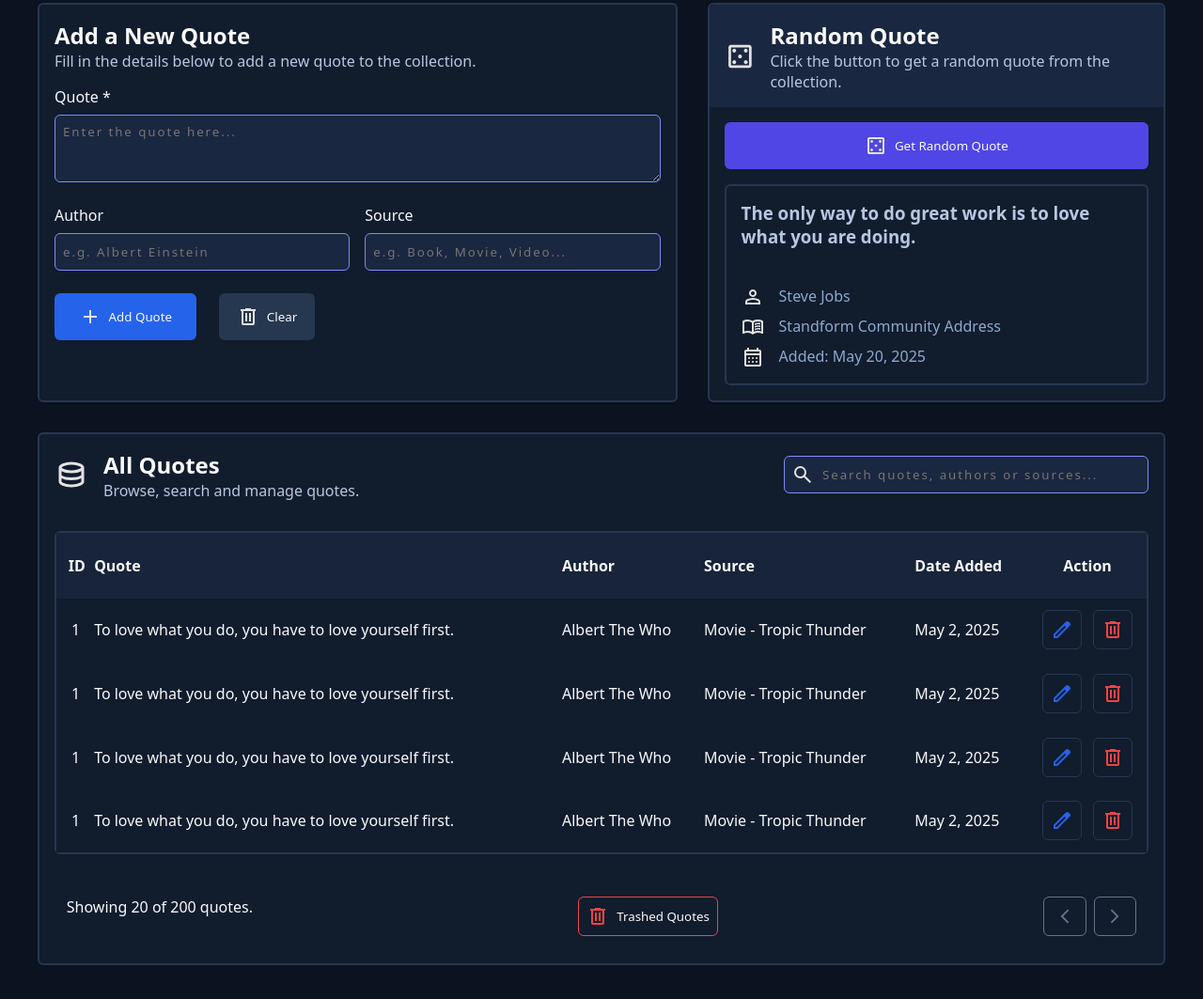
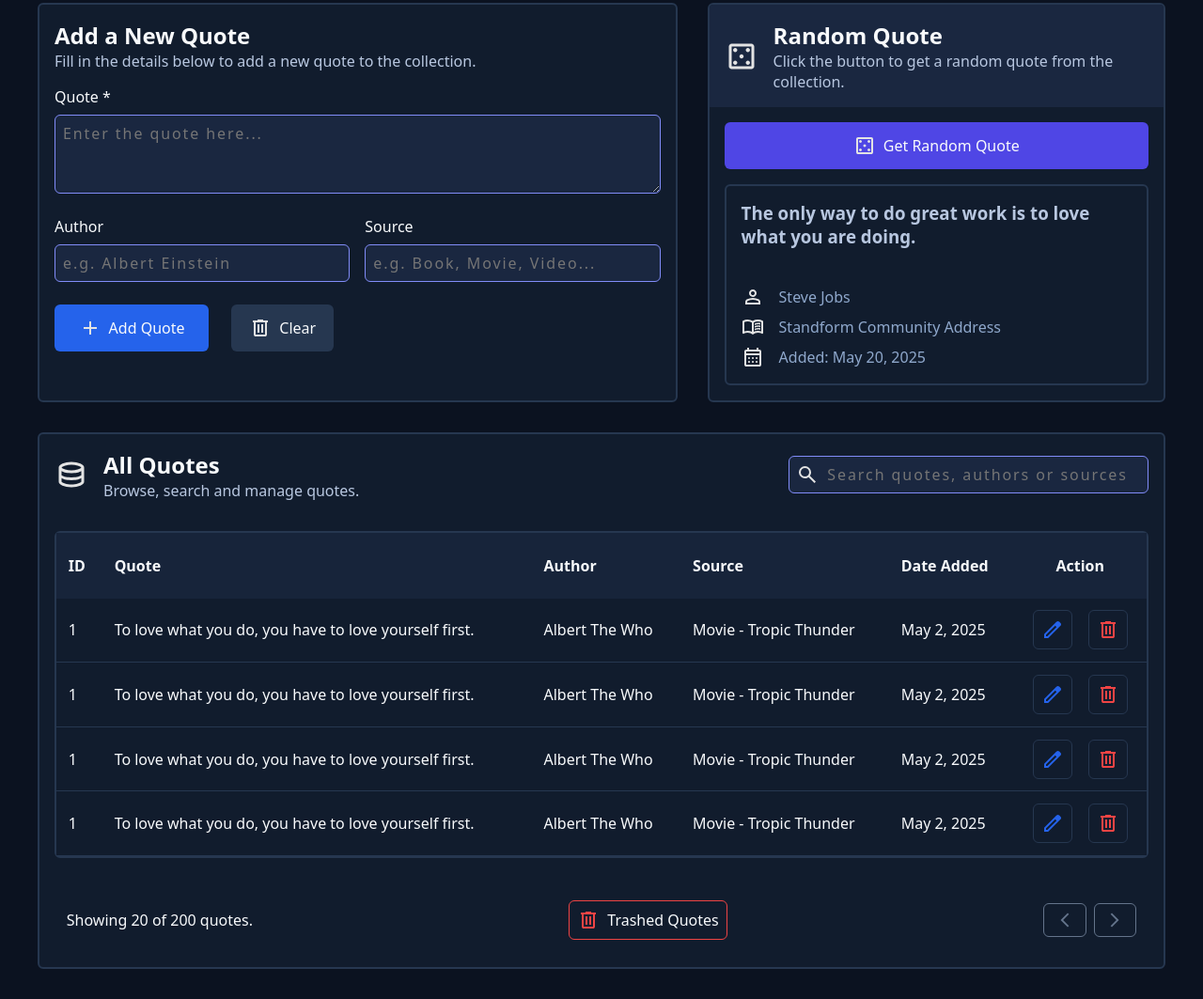
Before and after one commit to van-heisenbug/quote-keeper, a plain HTML site: page index.html in a window 1280 px wide. Shown: the part 109-1172 px from the top of the page at 94% size. Before the commit the page ends 1136 px from the top, so only its background shows below. Drawn offline with Linux system fonts and the light colour scheme.

Commit message:
Used Claude to make my UI responsive and refactored CSS

```diff
--- a/css/main.css
+++ b/css/main.css
@@ -12,7 +12,6 @@
   --main-bg: #0b1220;
   --card-bg: #111c2d;
   --input-bg: #1a2740;
-
   --table-header: #17243a;
 
   --white-primary: #f8fafc;
@@ -24,12 +23,13 @@
   --purple-secondary: #6366f1;
   --blue-primary: #2563eb;
   --blue-secondary: #818cf8;
-
   --green-primary: #22c55e;
-
   --red-primary: #ef4444;
 
   --card-border: #263750;
+
+  --radius: 6px;
+  --page-gutter: 2.5rem;
 }
 
 body {
@@ -39,33 +39,62 @@ body {
 }
 
 main {
-  padding-inline: 2.5rem;
+  padding-inline: var(--page-gutter);
+  padding-block-end: 2rem;
+}
+
+svg {
+  flex-shrink: 0;
+}
+
+/* Form controls */
+button,
+input,
+textarea {
+  font: inherit;
+  color: inherit;
 }
 
 button {
+  display: inline-flex;
+  align-items: center;
+  gap: 0.5rem;
   cursor: pointer;
+  background: none;
   border: none;
-  display: flex;
-  align-items: center;
-}
-
-button,
-input,
-textarea {
-  font-family: var(--basic-font);
 }
 
 input,
 textarea {
+  padding: 0.5rem;
+  color: var(--white-secondary);
+  letter-spacing: 0.12rem;
   background-color: var(--input-bg);
   border: 1px solid var(--blue-secondary);
-  border-radius: 6px;
+  border-radius: var(--radius);
   outline: none;
-  color: var(--white-secondary);
-  letter-spacing: 0.12rem;
-  padding: 0.5rem;
 }
 
 input {
   height: 2.5rem;
 }
+
+textarea {
+  resize: vertical;
+}
+
+input:focus,
+textarea:focus {
+  border-color: var(--purple-secondary);
+}
+
+button:focus-visible {
+  outline: 2px solid var(--blue-secondary);
+  outline-offset: 2px;
+}
+
+@media (max-width: 700px) {
+  :root {
+    --page-gutter: 1rem;
+  }
+}
--- a/css/pagination.css
+++ b/css/pagination.css
@@ -1,49 +1,35 @@
-/* Pagination */
-
 .quote-manager__pagination {
   display: flex;
+  flex-wrap: wrap;
+  align-items: center;
   justify-content: space-between;
+  gap: 1rem;
   padding: 0.8rem;
 }
 
-.pagination__current-page {
-  background-color: teal;
+.pagination__trash {
+  padding: 0.5rem;
+  border: 1px solid var(--red-primary);
+  border-radius: var(--radius);
 }
 
-.pagination__trash {
-  background-color: transparent;
-  color: inherit;
-  padding: 0.5rem;
-  border-radius: 6px;
-  border: 1px solid var(--red-primary);
-  display: flex;
-  column-gap: 0.5rem;
-}
 .pagination__trash:hover {
-  border: 1px solid var(--purple-primary);
+  border-color: var(--purple-primary);
 }
 
 .pagination__pages {
   display: flex;
-  column-gap: 0.5rem;
+  gap: 0.5rem;
 }
 
-.pagination__previous {
-  background-color: transparent;
+.pagination__previous,
+.pagination__next {
+  padding: 0.5rem 0.8rem;
   border: 1px solid var(--white-disabled);
-  padding-inline: 0.8rem;
-  border-radius: 6px;
-}
-.pagination__previous:hover {
-  border: 1px solid var(--white-muted);
+  border-radius: var(--radius);
 }
 
-.pagination__next {
-  background-color: transparent;
-  border: 1px solid var(--white-disabled);
-  padding-inline: 0.8rem;
-  border-radius: 6px;
+.pagination__previous:hover,
+.pagination__next:hover {
+  border-color: var(--white-muted);
 }
-.pagination__next:hover {
-  border: 1px solid var(--white-muted);
-}
--- a/css/section-one.css
+++ b/css/section-one.css
@@ -1,66 +1,69 @@
-/* Section One */
 .section-one {
+  display: flex;
+  gap: 2rem;
   margin-block-start: 2rem;
-  display: flex;
-  column-gap: 2rem;
+}
+
+/* Cards */
+.quote-form__container,
+.random-quote__container {
+  background-color: var(--card-bg);
+  border: 2px solid var(--card-border);
+  border-radius: var(--radius);
 }
 
 .quote-form__container {
-  background-color: var(--card-bg);
-  border: 2px solid var(--card-border);
-  border-radius: 6px;
+  display: flex;
+  flex: 4;
+  flex-direction: column;
+  gap: 1rem;
   padding: 1rem;
-  flex: 4;
-  display: flex;
-  flex-direction: column;
-  row-gap: 1rem;
 }
 
-.quote-form__head p {
+.random-quote__container {
+  flex: 3;
+  overflow: hidden;
+}
+
+.quote-form__description,
+.random-quote__description {
   color: var(--white-secondary);
 }
 
+/* Add quote form */
 .quote-form {
   display: flex;
   flex-direction: column;
-  row-gap: 1.5rem;
+  gap: 1.5rem;
 }
 
 .quote-form__divider {
-  display: flex;
-  column-gap: 1rem;
-}
-
-.quote-form__divider .quote-form__control {
-  flex: 1;
+  display: grid;
+  grid-template-columns: 1fr 1fr;
+  gap: 1rem;
 }
 
 .quote-form__control {
   display: flex;
   flex-direction: column;
-  row-gap: 0.5rem;
-}
-
-.random-quote__container {
-  background-color: var(--card-bg);
-  border: 2px solid var(--card-border);
-  border-radius: 6px;
-  flex: 3;
+  gap: 0.5rem;
 }
 
 .quote-form__cta {
-  flex-direction: row;
-  column-gap: 1.5rem;
+  flex-flow: row wrap;
+  gap: 1rem 1.5rem;
+}
+
+.quote-form__add-quote,
+.quote-form__clear,
+.random-quote__btn {
+  padding: 0.8rem 1.2rem;
+  border-radius: var(--radius);
 }
 
 .quote-form__add-quote {
+  padding-inline: 1.6rem;
   background-color: var(--blue-primary);
-  color: inherit;
-  display: flex;
-  align-items: center;
-  column-gap: 0.5rem;
-  border-radius: 6px;
-  padding: 0.8rem 1.6rem;
 }
 
 .quote-form__add-quote:hover {
@@ -69,52 +72,34 @@
 
 .quote-form__clear {
   background-color: var(--card-border);
-  color: inherit;
-  display: flex;
-  align-items: center;
-  column-gap: 0.5rem;
-  border-radius: 6px;
-  padding: 0.8rem 1.2rem;
 }
 
 .quote-form__clear:hover {
   background-color: var(--red-primary);
 }
 
+/* Random quote */
 .random-quote__head {
+  padding: 1rem;
   background-color: var(--input-bg);
-  border-top-left-radius: 6px;
-  border-top-right-radius: 6px;
-  padding: 1rem;
 }
 
 .random-quote__label {
   display: flex;
-  column-gap: 1rem;
   align-items: center;
-}
-
-.random-quote__label p {
-  color: var(--white-secondary);
+  gap: 1rem;
 }
 
 .random-quote__body {
-  border-radius: 6px;
-  padding: 1rem;
   display: flex;
   flex-direction: column;
-  row-gap: 1rem;
+  gap: 1rem;
+  padding: 1rem;
 }
 
 .random-quote__btn {
+  justify-content: center;
   background-color: var(--purple-primary);
-  padding: 0.8rem 1.2rem;
-  border-radius: 6px;
-  display: flex;
-  align-items: center;
-  justify-content: center;
-  column-gap: 0.5rem;
-  color: inherit;
 }
 
 .random-quote__btn:hover {
@@ -122,31 +107,36 @@
 }
 
 .random-quote__details {
-  border-radius: 6px;
-  border: 2px solid var(--card-border);
-  padding: 1rem;
   display: flex;
   flex-direction: column;
-  row-gap: 0.5rem;
+  gap: 0.5rem;
+  padding: 1rem;
+  border: 2px solid var(--card-border);
+  border-radius: var(--radius);
 }
 
-.random-quote__details h3 {
+.random-quote__text {
+  padding-block-end: 2rem;
   color: var(--white-secondary);
-  padding-block-end: 2rem;
 }
 
-.random-quote__author {
+.random-quote__author,
+.random-quote__source,
+.random-quote__date-added {
   display: flex;
-  column-gap: 1rem;
+  align-items: center;
+  gap: 1rem;
   color: var(--white-muted);
 }
-.random-quote__source {
-  display: flex;
-  column-gap: 1rem;
-  color: var(--white-muted);
+
+@media (max-width: 900px) {
+  .section-one {
+    flex-direction: column;
+  }
 }
-.random-quote__date-added {
-  display: flex;
-  column-gap: 1rem;
-  color: var(--white-muted);
+
+@media (max-width: 600px) {
+  .quote-form__divider {
+    grid-template-columns: 1fr;
+  }
 }
--- a/css/section-two.css
+++ b/css/section-two.css
@@ -1,48 +1,47 @@
-/* Section Two */
 .section-two {
   margin-block-start: 2rem;
   background-color: var(--card-bg);
   border: 2px solid var(--card-border);
-  border-radius: 6px;
+  border-radius: var(--radius);
 }
 
 .quote-manager {
-  padding: 1rem;
   display: flex;
   flex-direction: column;
-  row-gap: 2rem;
+  gap: 2rem;
+  padding: 1rem;
 }
 
 .quote-manager__head {
   display: flex;
+  flex-wrap: wrap;
+  align-items: center;
   justify-content: space-between;
-  align-items: center;
+  gap: 1rem;
 }
 
 .quote-manager__label {
+  display: flex;
   flex: 4;
-  display: flex;
   align-items: center;
-  column-gap: 1rem;
+  gap: 1rem;
 }
 
-.quote-manager__label p {
+.quote-manager__description {
   color: var(--white-secondary);
 }
 
 .quote-manager__search {
+  position: relative;
+  display: flex;
   flex: 2;
-  display: flex;
   align-items: center;
-  position: relative;
+  min-width: 16rem;
 }
 
 .quote-manager__search-icon {
-  background-color: transparent;
   position: absolute;
   left: 0.5rem;
-  display: flex;
-  align-items: center;
 }
 
 .quote-manager__search-input {
@@ -50,66 +49,107 @@
   padding-inline-start: 2.5rem;
 }
 
+/* Table */
 .quote-manager__table {
+  width: 100%;
+  border: 2px solid var(--card-border);
   border-collapse: separate;
   border-spacing: 0;
-  width: 100%;
-  border-radius: 6px;
-  border: 2px solid var(--card-border);
+  border-radius: var(--radius);
 }
 
-.quote-manager__table thead {
+/* :where() keeps this base rule weak so column classes can override it */
+:where(.quote-manager__table) :is(th, td) {
+  padding: 0.8rem;
+  text-align: left;
+}
+
+.quote-manager__table th {
+  padding-block: 1.5rem;
   background-color: var(--table-header);
 }
 
-.quote-manager__table thead tr th {
-  padding-block: 1.5rem;
-  text-align: left;
-}
-
-.quote-manager__table thead tr th:first-child {
-  padding-inline-start: 0.8rem;
-}
-
-.quote-manager__table thead tr th:last-child {
-  text-align: center;
-}
-
-.quote-manager__table tbody {
+.quote-manager__table td {
   background-color: var(--card-bg);
-}
-
-.quote-manager__table tbody tr td {
-  padding-block: 0.8rem;
-}
-
-.quote-manager__table tbody tr td:first-child {
-  padding-inline-start: 1rem;
+  border-bottom: 1px solid var(--card-border);
 }
 
 .quote-manager__table-action {
-  display: flex;
-  align-items: center;
-  justify-content: center;
-  column-gap: 0.8rem;
+  text-align: center;
+  white-space: nowrap;
 }
 
-.quote-manager__table-edit {
+.quote-manager__table-edit,
+.quote-manager__table-trash {
   padding: 0.5rem;
-  background-color: transparent;
   border: 1px solid var(--card-border);
-  border-radius: 6px;
-}
-.quote-manager__table-edit:hover {
-  border: 1px solid var(--purple-primary);
+  border-radius: var(--radius);
 }
 
 .quote-manager__table-trash {
-  padding: 0.5rem;
-  background-color: transparent;
-  border: 1px solid var(--card-border);
-  border-radius: 6px;
+  margin-inline-start: 0.8rem;
 }
+
+.quote-manager__table-edit:hover {
+  border-color: var(--purple-primary);
+}
+
 .quote-manager__table-trash:hover {
-  border: 1px solid var(--red-primary);
+  border-color: var(--red-primary);
 }
+
+@media (max-width: 700px) {
+  .quote-manager__table,
+  .quote-manager__table tbody,
+  .quote-manager__table tr {
+    display: block;
+  }
+
+  .quote-manager__table {
+    border: none;
+  }
+
+  /* Hide the header row visually, but keep it for screen readers */
+  .quote-manager__table thead {
+    position: absolute;
+    width: 1px;
+    height: 1px;
+    overflow: hidden;
+    clip: rect(0 0 0 0);
+  }
+
+  /* Each row becomes a card */
+  .quote-manager__table tr {
+    margin-block-end: 1rem;
+    overflow: hidden;
+    border: 1px solid var(--card-border);
+    border-radius: var(--radius);
+  }
+
+  /* Each cell shows its label, then its value */
+  .quote-manager__table td {
+    display: grid;
+    grid-template-columns: 6.5rem 1fr;
+    gap: 1rem;
+  }
+
+  .quote-manager__table td:last-child {
+    border-bottom: none;
+  }
+
+  .quote-manager__table td::before {
+    content: attr(data-label);
+    font-weight: 600;
+    color: var(--white-muted);
+  }
+
+  /* The buttons row has no label */
+  .quote-manager__table .quote-manager__table-action {
+    display: flex;
+    justify-content: flex-end;
+  }
+
+  .quote-manager__table .quote-manager__table-action::before {
+    content: none;
+  }
+}
--- a/index.html
+++ b/index.html
@@ -11,11 +11,11 @@
     <link rel="stylesheet" href="css/pagination.css" />
   </head>
   <body>
-    <header>
-      <nav class="header__brand">
-        <h1>Van's Quote Keeper</h1>
-        <p>Collect &bull; Save &bull; Get Motivated!</p>
-      </nav>
+    <header class="header">
+      <div class="header__brand">
+        <h1 class="header__title">Van's Quote Keeper</h1>
+        <p class="header__tagline">Collect &bull; Save &bull; Get Motivated!</p>
+      </div>
       <div class="header__theme">
         <button type="button" class="header__theme-toggle">
           <!-- Light Theme ICON -->
@@ -56,7 +56,7 @@
         <div class="quote-form__container">
           <div class="quote-form__head">
             <h2>Add a New Quote</h2>
-            <p>
+            <p class="quote-form__description">
               Fill in the details below to add a new quote to the collection.
             </p>
           </div>
@@ -137,12 +137,12 @@
                   d="M8.56,17.56Q9,17.13 9,16.5T8.56,15.44T7.5,15T6.44,15.44T6,16.5t0.44,1.06T7.5,18t1.06-0.44Zm0-9Q9,8.13 9,7.5T8.56,6.44T7.5,6T6.44,6.44T6,7.5T6.44,8.56T7.5,9T8.56,8.56Zm4.5,4.5Q13.5,12.63 13.5,12t-0.44-1.06T12,10.5t-1.06,0.44T10.5,12t0.44,1.06T12,13.5t1.06-0.44Zm4.5,4.5Q18,17.13 18,16.5t-0.44-1.06T16.5,15t-1.06,0.44T15,16.5t0.44,1.06T16.5,18t1.06-0.44Zm0-9Q18,8.13 18,7.5T17.56,6.44T16.5,6T15.44,6.44T15,7.5t0.44,1.06T16.5,9t1.06-0.44ZM5,21q-0.83,0-1.41-0.59T3,19V5Q3,4.17 3.59,3.59T5,3H19q0.83,0 1.41,0.59T21,5V19q0,0.82-0.59,1.41T19,21H5Zm0-2H19V5H5V19ZM5,5V19V5Z"
                 />
               </svg>
-              <span>
+              <div>
                 <h2>Random Quote</h2>
-                <p>
+                <p class="random-quote__description">
                   Click the button to get a random quote from the collection.
                 </p>
-              </span>
+              </div>
             </div>
           </div>
           <div class="random-quote__body">
@@ -161,7 +161,7 @@
               Get Random Quote
             </button>
             <div class="random-quote__details">
-              <h3>
+              <h3 class="random-quote__text">
                 The only way to do great work is to love what you are doing.
               </h3>
               <p class="random-quote__author">
@@ -225,10 +225,12 @@
                   d="M12,21q-3.78,0-6.39-1.16Q3,18.68 3,17V7Q3,5.35 5.64,4.17T12,3t6.36,1.17T21,7V17q0,1.68-2.61,2.84Q15.78,21 12,21ZM12,9.02q2.23,0 4.48-0.64T19,7.02Q18.73,6.3 16.49,5.65T12,5Q9.73,5 7.54,5.64T5,7.02Q5.35,7.77 7.54,8.4T12,9.02ZM12,14q1.05,0 2.03-0.1t1.86-0.29t1.67-0.46q0.79-0.27 1.44-0.63v-3q-0.65,0.35-1.44,0.63q-0.79,0.28-1.67,0.46T14.03,10.9T12,11T9.95,10.9T8.06,10.61Q7.18,10.43 6.4,10.15Q5.63,9.88 5,9.52v3q0.63,0.35 1.4,0.63q0.78,0.28 1.66,0.46T9.95,13.9T12,14Zm0,5q1.15,0 2.34-0.18t2.19-0.46t1.67-0.65q0.68-0.36 0.8-0.74V14.53q-0.65,0.35-1.44,0.63q-0.79,0.27-1.67,0.46T14.03,15.9T12,16T9.95,15.9T8.06,15.61Q7.18,15.43 6.4,15.15T5,14.53V17q0.13,0.38 0.79,0.73t1.66,0.64t2.2,0.46T12,19Z"
                 />
               </svg>
-              <span>
+              <div>
                 <h2>All Quotes</h2>
-                <p>Browse, search and manage quotes.</p>
-              </span>
+                <p class="quote-manager__description">
+                  Browse, search and manage quotes.
+                </p>
+              </div>
             </div>
             <div class="quote-manager__search">
               <button type="button" class="quote-manager__search-icon">
@@ -252,27 +254,40 @@
               />
             </div>
           </div>
-          <table class="quote-manager__table">
-            <thead>
-              <tr>
-                <th>ID</th>
-                <th>Quote</th>
-                <th>Author</th>
-                <th>Source</th>
-                <th>Date Added</th>
-                <th>Action</th>
+          <table class="quote-manager__table" role="table">
+            <thead role="rowgroup">
+              <tr role="row">
+                <th role="columnheader" scope="col">ID</th>
+                <th role="columnheader" scope="col">Quote</th>
+                <th role="columnheader" scope="col">Author</th>
+                <th role="columnheader" scope="col">Source</th>
+                <th role="columnheader" scope="col">Date Added</th>
+                <th
+                  role="columnheader"
+                  scope="col"
+                  class="quote-manager__table-action"
+                >
+                  Action
+                </th>
               </tr>
             </thead>
-            <tbody>
-              <tr>
-                <td>1</td>
-                <td>To love what you do, you have to love yourself first.</td>
-                <td>Albert The Who</td>
-                <td>Movie - Tropic Thunder</td>
-                <td>May 2, 2025</td>
-                <td class="quote-manager__table-action">
-                  <button type="button" class="quote-manager__table-edit">
+            <tbody role="rowgroup">
+              <tr role="row">
+                <td role="cell" data-label="ID">1</td>
+                <td role="cell" data-label="Quote">
+                  To love what you do, you have to love yourself first.
+                </td>
+                <td role="cell" data-label="Author">Albert The Who</td>
+                <td role="cell" data-label="Source">Movie - Tropic Thunder</td>
+                <td role="cell" data-label="Date Added">May 2, 2025</td>
+                <td role="cell" class="quote-manager__table-action">
+                  <button
+                    type="button"
+                    class="quote-manager__table-edit"
+                    aria-label="Edit quote"
+                  >
                     <svg
+                      aria-hidden="true"
                       xmlns="http://www.w3.org/2000/svg"
                       viewBox="0 0 24 24"
                       height="24px"
@@ -284,8 +299,13 @@
                       />
                     </svg>
                   </button>
-                  <button type="button" class="quote-manager__table-trash">
+                  <button
+                    type="button"
+                    class="quote-manager__table-trash"
+                    aria-label="Delete quote"
+                  >
                     <svg
+                      aria-hidden="true"
                       xmlns="http://www.w3.org/2000/svg"
                       viewBox="0 0 24 24"
                       height="24px"
@@ -299,15 +319,22 @@
                   </button>
                 </td>
               </tr>
-              <tr>
-                <td>1</td>
-                <td>To love what you do, you have to love yourself first.</td>
-                <td>Albert The Who</td>
-                <td>Movie - Tropic Thunder</td>
-                <td>May 2, 2025</td>
-                <td class="quote-manager__table-action">
-                  <button type="button" class="quote-manager__table-edit">
+              <tr role="row">
+                <td role="cell" data-label="ID">1</td>
+                <td role="cell" data-label="Quote">
+                  To love what you do, you have to love yourself first.
+                </td>
+                <td role="cell" data-label="Author">Albert The Who</td>
+                <td role="cell" data-label="Source">Movie - Tropic Thunder</td>
+                <td role="cell" data-label="Date Added">May 2, 2025</td>
+                <td role="cell" class="quote-manager__table-action">
+                  <button
+                    type="button"
+                    class="quote-manager__table-edit"
+                    aria-label="Edit quote"
+                  >
                     <svg
+                      aria-hidden="true"
                       xmlns="http://www.w3.org/2000/svg"
                       viewBox="0 0 24 24"
                       height="24px"
@@ -319,8 +346,13 @@
                       />
                     </svg>
                   </button>
-                  <button type="button" class="quote-manager__table-trash">
+                  <button
+                    type="button"
+                    class="quote-manager__table-trash"
+                    aria-label="Delete quote"
+                  >
                     <svg
+                      aria-hidden="true"
                       xmlns="http://www.w3.org/2000/svg"
                       viewBox="0 0 24 24"
                       height="24px"
@@ -334,15 +366,22 @@
                   </button>
                 </td>
               </tr>
-              <tr>
-                <td>1</td>
-                <td>To love what you do, you have to love yourself first.</td>
-                <td>Albert The Who</td>
-                <td>Movie - Tropic Thunder</td>
-                <td>May 2, 2025</td>
-                <td class="quote-manager__table-action">
-                  <button type="button" class="quote-manager__table-edit">
+              <tr role="row">
+                <td role="cell" data-label="ID">1</td>
+                <td role="cell" data-label="Quote">
+                  To love what you do, you have to love yourself first.
+                </td>
+                <td role="cell" data-label="Author">Albert The Who</td>
+                <td role="cell" data-label="Source">Movie - Tropic Thunder</td>
+                <td role="cell" data-label="Date Added">May 2, 2025</td>
+                <td role="cell" class="quote-manager__table-action">
+                  <button
+                    type="button"
+                    class="quote-manager__table-edit"
+                    aria-label="Edit quote"
+                  >
                     <svg
+                      aria-hidden="true"
                       xmlns="http://www.w3.org/2000/svg"
                       viewBox="0 0 24 24"
                       height="24px"
@@ -354,8 +393,13 @@
                       />
                     </svg>
                   </button>
-                  <button type="button" class="quote-manager__table-trash">
+                  <button
+                    type="button"
+                    class="quote-manager__table-trash"
+                    aria-label="Delete quote"
+                  >
                     <svg
+                      aria-hidden="true"
                       xmlns="http://www.w3.org/2000/svg"
                       viewBox="0 0 24 24"
                       height="24px"
@@ -369,15 +413,22 @@
                   </button>
                 </td>
               </tr>
-              <tr>
-                <td>1</td>
-                <td>To love what you do, you have to love yourself first.</td>
-                <td>Albert The Who</td>
-                <td>Movie - Tropic Thunder</td>
-                <td>May 2, 2025</td>
-                <td class="quote-manager__table-action">
-                  <button type="button" class="quote-manager__table-edit">
+              <tr role="row">
+                <td role="cell" data-label="ID">1</td>
+                <td role="cell" data-label="Quote">
+                  To love what you do, you have to love yourself first.
+                </td>
+                <td role="cell" data-label="Author">Albert The Who</td>
+                <td role="cell" data-label="Source">Movie - Tropic Thunder</td>
+                <td role="cell" data-label="Date Added">May 2, 2025</td>
+                <td role="cell" class="quote-manager__table-action">
+                  <button
+                    type="button"
+                    class="quote-manager__table-edit"
+                    aria-label="Edit quote"
+                  >
                     <svg
+                      aria-hidden="true"
                       xmlns="http://www.w3.org/2000/svg"
                       viewBox="0 0 24 24"
                       height="24px"
@@ -389,8 +440,13 @@
                       />
                     </svg>
                   </button>
-                  <button type="button" class="quote-manager__table-trash">
+                  <button
+                    type="button"
+                    class="quote-manager__table-trash"
+                    aria-label="Delete quote"
+                  >
                     <svg
+                      aria-hidden="true"
                       xmlns="http://www.w3.org/2000/svg"
                       viewBox="0 0 24 24"
                       height="24px"
@@ -407,7 +463,7 @@
             </tbody>
           </table>
           <div class="quote-manager__pagination">
-            <p class="pagination___current-page">Showing 20 of 200 quotes.</p>
+            <p class="pagination__current-page">Showing 20 of 200 quotes.</p>
             <button type="button" class="pagination__trash">
               <svg
                 xmlns="http://www.w3.org/2000/svg"
```
Also changed, not shown: css/header.css (+28 -17 lines).
